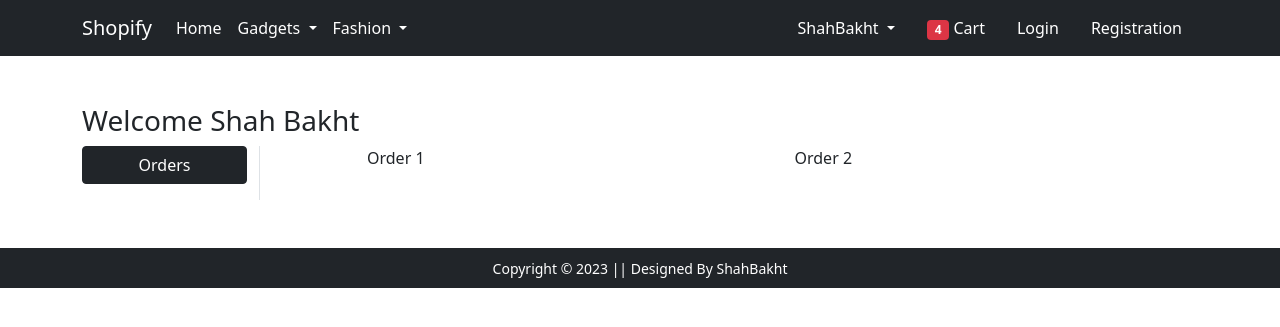
After one commit to shahbakhat/shopify, a Django app: page /orders in a window 1280 px wide. The commit adds this page. Shown: the top 327 px of the page. Run offline with Django 4.2, Linux system fonts and the light colour scheme; some libraries are stand-ins or nearby versions.

Commit message:
Design orders page

```diff
--- a/main/templates/main/base.html
+++ b/main/templates/main/base.html
@@ -60,7 +60,7 @@
               </a>
               <ul class="dropdown-menu" aria-labelledby="profileDropdown">
                 <li><a class="dropdown-item" href="{% url 'profile' %}">Profile</a></li>
-                <li><a class="dropdown-item" href="#">Orders</a></li>
+                <li><a class="dropdown-item" href="{% url 'orders' %}">Orders</a></li>
                 <li><a class="dropdown-item" href="#">Change Password</a></li>
                 <li><a class="dropdown-item" href="#">Logout</a></li>
               </ul>
--- /dev/null
+++ b/main/templates/main/orders.html
@@ -0,0 +1,21 @@
+{% extends 'main/base.html' %}
+{% load static %}
+{% block title %}Orders{% endblock title %}
+{% block main-content %}
+<div class="container my-5">
+ <div class="row">
+ <h3>Welcome Shah Bakht</h3>
+  <div class="col-sm-2 border-end">
+   <ul class="list-unstyled">
+    <li class="d-grid"><a href="{% url 'orders' %}" class="btn btn-dark">Orders</a></li>
+   </ul>
+  </div>
+  <div class="col-sm-9 offset-sm-1">
+   <div class="row">
+    <div class="col-sm-6">Order 1</div>
+    <div class="col-sm-6">Order 2</div>
+   </div>
+  </div>
+ </div>
+</div>
+{% endblock main-content %}
--- a/main/urls.py
+++ b/main/urls.py
@@ -8,4 +8,5 @@ urlpatterns = [
   path('buy-product', views.buy_now, name="buy_now"),
   path('profile', views.profile, name="profile"),
   path('address', views.address, name="address"),
+  path('orders', views.orders, name="orders"),
 ]
--- a/main/views.py
+++ b/main/views.py
@@ -25,3 +25,7 @@ def profile(request):
 def address(request):
   template_name = 'main/address.html'
   return render(request, template_name)
+
+def orders(request):
+  template_name = 'main/orders.html'
+  return render(request, template_name)
```
